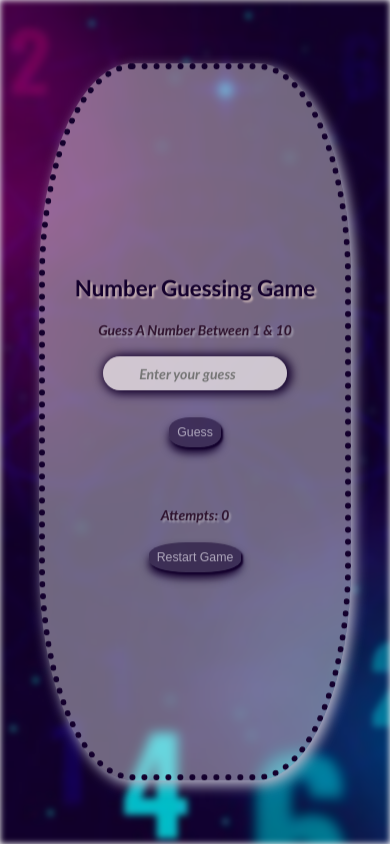
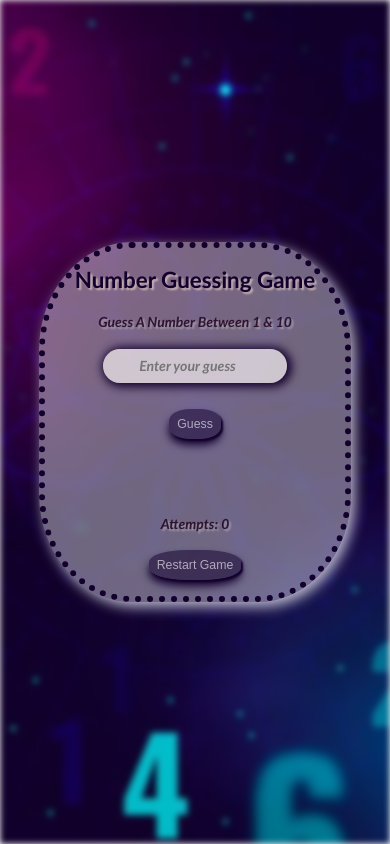
Before and after one commit to laraib2333/guess-the-number, a plain HTML site: page index.html in a window 390 px wide. Drawn offline with Linux system fonts and the light colour scheme.

Commit message:
first commit

```diff
--- a/style.css
+++ b/style.css
@@ -29,7 +29,7 @@
     gap: .65rem;
     line-height: 2rem;
     width: 50vw;
-    height: 65vh;
+
     border: 6px dotted #14002D;
     border-radius: 36%;
     display: flex;
@@ -40,6 +40,7 @@
 }
 h1{
     background: none;
+    margin-top: 1rem;
     color: #14002D;
     text-transform: capitalize;
     font-size: 2rem;
@@ -84,6 +85,7 @@ font-weight: 600;
 text-shadow: 2px 2px 2px #292729;
 }
 button{
+    margin-bottom: 1rem;
     padding: .945rem;
     font-size: 1rem;
     font-weight: 600;
@@ -107,7 +109,7 @@ button:hover{
         top: 50%;
         left: 50%;
         width: 44vw;
-        height: 70vh;
+
         border-radius:36%;
     }
   }
@@ -119,7 +121,7 @@ button:hover{
         top: 50%;
         left: 50%;
         width: 60vw;
-        height: 88vh;
+
         border-radius: 40%;
     }
 
@@ -130,7 +132,7 @@ button:hover{
         top: 50%;
         left: 50%;
         width: 60vw;
-        height: 87vh;
+
         border-radius: 32%;
     }
   }
@@ -140,7 +142,7 @@ button:hover{
         top: 50%;
         left: 50%;
         width: 75vw;
-        height: 87vh;
+
         border-radius: 32%;
     }
   }
@@ -150,7 +152,7 @@ button:hover{
         top: 50%;
         left: 50%;
         width: 80vw;
-        height: 85vh;
+
         border-radius: 30%;
     }
     h1{
@@ -201,7 +203,7 @@ button:hover{
         top: 50%;
         left: 50%;
         width: 80vw;
-        height: 90vh;
+
         border-radius: 20%;
     }
     h1{
@@ -254,7 +256,7 @@ button:hover{
         top: 50%;
         left: 50%;
         width: 80vw;
-        height: 90vh;
+
         border-radius: 20%;
     }
     h1{
```
